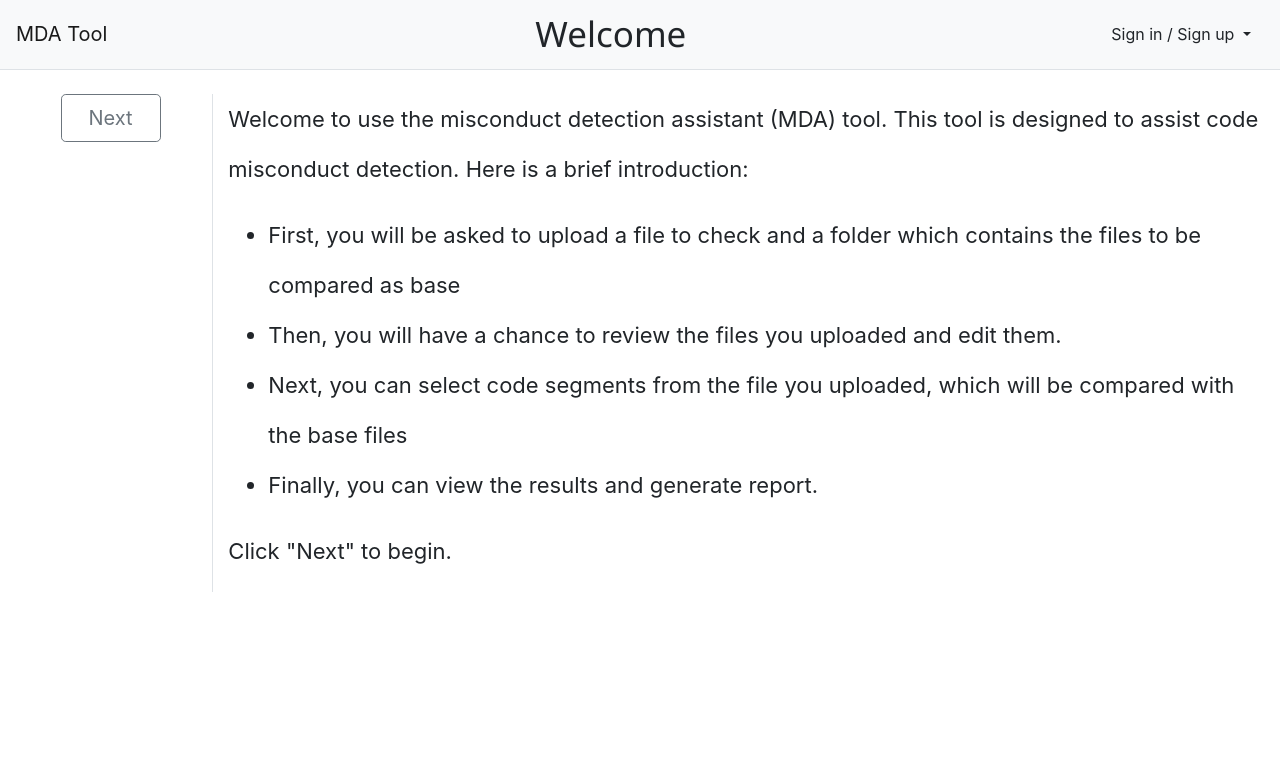
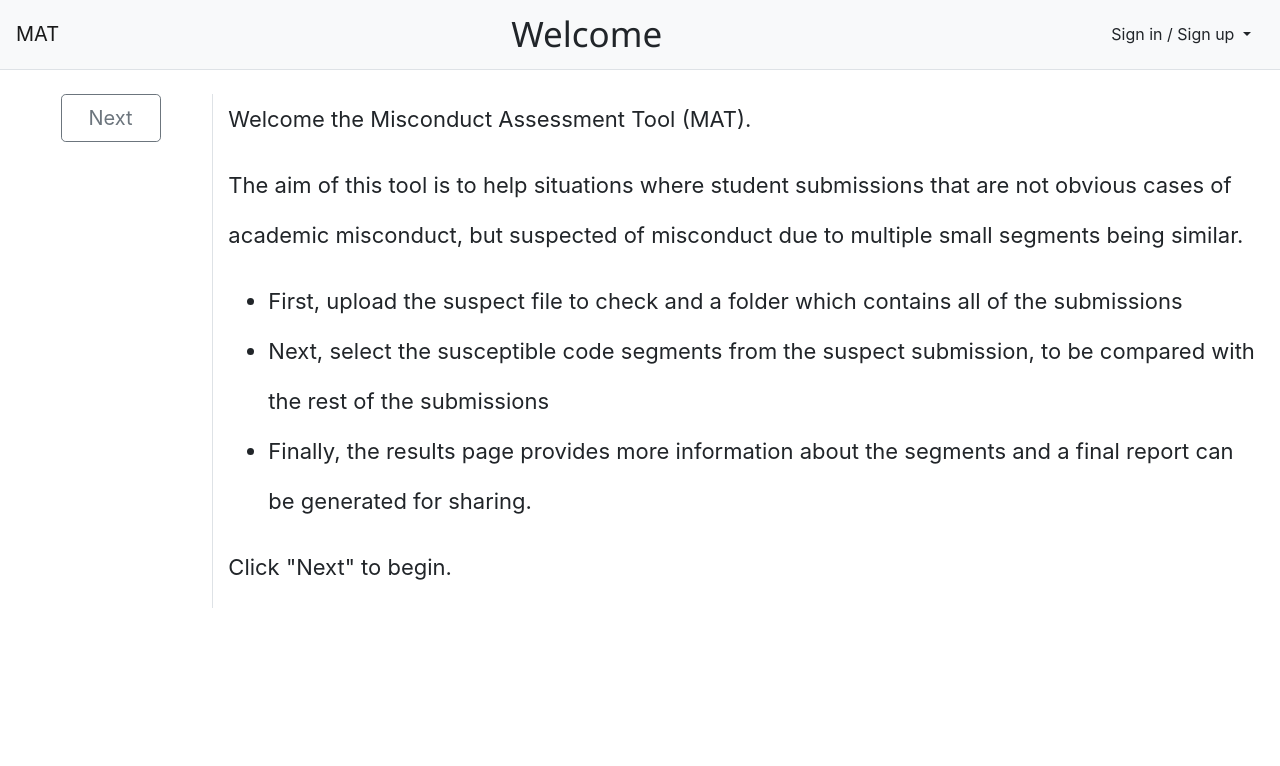
Before and after one commit to ajpetersons/Misconduct-Assessment-Tool, a Django app: template misconduct_detection_app/templates/misconduct_detection_app/welcome.html in a window 1280 px wide. Shown: the top 766 px of the page. Run offline with Django 3.2, Linux system fonts and the light colour scheme; the template is opened without the code that fills it: most values are stand-ins (such as "Sample title", 1, 10 or a date in 2020); some libraries are stand-ins or nearby versions.

Commit message:
Change some wording

```diff
--- a/misconduct_detection_app/static/js/select.js
+++ b/misconduct_detection_app/static/js/select.js
@@ -27,7 +27,7 @@ function redrawBottomBar() {
             'href': '/select/',
             "class": "btn btn-outline-primary",
             "role": "button",
-        }).text("Check selected segments");
+        }).text("Selected segments");
         $("#segmentsPathList").append(linkToRes);
     }
 }
@@ -135,6 +135,7 @@ function sendCurrentSegmentsAndSelection() {
     });
 
     let codeDisplayHtml = $("#codeDisplayText").html()
+    console.log('codeDisplayHtml '+codeDisplayHtml)
     let codeDisplayFrom = new FormData();
     codeDisplayFrom.append("csrfmiddlewaretoken", document.getElementsByName('csrfmiddlewaretoken')[0].value);
     codeDisplayFrom.append("codeDisplayHtml", codeDisplayHtml);
@@ -299,7 +300,7 @@ $("#segmentDisplayBox").on("click", ".delete-header-button", function (evt){
 
 $(document).ready(function () {
     // Set name and Django variables for this page
-    pageName = "Selection";
+    pageName = "Select suspect segments";
     setCodeDisplayText();
 
     // Display selected segments if there is any
--- a/misconduct_detection_app/static/js/upload.js
+++ b/misconduct_detection_app/static/js/upload.js
@@ -1,5 +1,5 @@
 // Set name and other global variables, Django variables for this page
-pageName = "Uploading";
+pageName = "Upload";
 
 let uploadFileFinish = false;
 let uploadFolderFinish = false;
@@ -42,6 +42,7 @@ function uploadFile() {
     $(document).ajaxStop(function() {
         $("#uploadFileCheck").empty();
         $("#uploadFileCheck").append("<i class='material-icons'>check</i>Selected file uploaded.");
+
     });
 }
 
@@ -100,4 +101,5 @@ $(document).ready(function () {
         $("#uploadFolderCheck").append("<i class='material-icons'>check</i>Folder uploaded.");
     }
     openNextButton();
+    console.log('document.ready()')
 });
--- a/misconduct_detection_app/templates/misconduct_detection_app/layout.html
+++ b/misconduct_detection_app/templates/misconduct_detection_app/layout.html
@@ -26,7 +26,7 @@
 
     <!-- Global variables defined here -->
     <script>
-        var toolName = "MDA Tool";
+        var toolName = "MAT";
         var pageName = "";
 
         // Highlighter colors using in segments selection
--- a/misconduct_detection_app/templates/misconduct_detection_app/upload.html
+++ b/misconduct_detection_app/templates/misconduct_detection_app/upload.html
@@ -42,10 +42,10 @@
 
 {% block content %}
     <p id="uploadContent">
-        At this page, you need to upload the file to be checked and the folder which contains files to be compared. <br> <br> <br>
+       Upload the file (suspect submission) to be checked and the folder which contains all of the submissions to be compared. <br> <br>
         When the files are uploaded, click "Next" to continue. <br>
-        If you wish not to cancel your current job and go to last page, click "Back" to return to last page without cancelling your current job.<br>
-        If you wish to cancel your current job and go to the first page, click "Cancel" to cancel all your operations and return to first page.<br>
+        "Back": return to the previous page while keeping the progress made so far.<br>
+        "Cancel": cancel all progress made and return to home page.<br>
     </p>
 
     <br><hr><br>
--- a/misconduct_detection_app/templates/misconduct_detection_app/welcome.html
+++ b/misconduct_detection_app/templates/misconduct_detection_app/welcome.html
@@ -14,15 +14,19 @@
 
 {% block content %}
     <p>
-        Welcome to use the misconduct detection assistant (MDA) tool. This tool is designed to assist
-        code misconduct detection. Here is a brief introduction:
+        Welcome the Misconduct Assessment Tool (MAT).
+    </p>
+    <p>
+        The aim of this tool is to help situations where student
+        submissions that are not obvious cases of academic misconduct, but suspected of misconduct due to <it>multiple
+        small segments</it> being <it>similar.</it>
     </p>
 
     <ul>
-        <li>First, you will be asked to upload a file to check and a folder which contains the files to be compared as base</li>
-        <li>Then, you will have a chance to review the files you uploaded and edit them.</li>
-        <li>Next, you can select code segments from the file you uploaded, which will be compared with the base files</li>
-        <li>Finally, you can view the results and generate report.</li>
+        <li>First, upload the suspect file to check and a folder which contains all of the submissions</li>
+        <!--li>Then, you will have a chance to review the files you uploaded and edit them.</li-->
+        <li>Next, select the susceptible code segments from the suspect submission, to be compared with the rest of the submissions</li>
+        <li>Finally, the results page provides more information about the segments and a final report can be generated for sharing.</li>
     </ul>
 
     <p>
```
